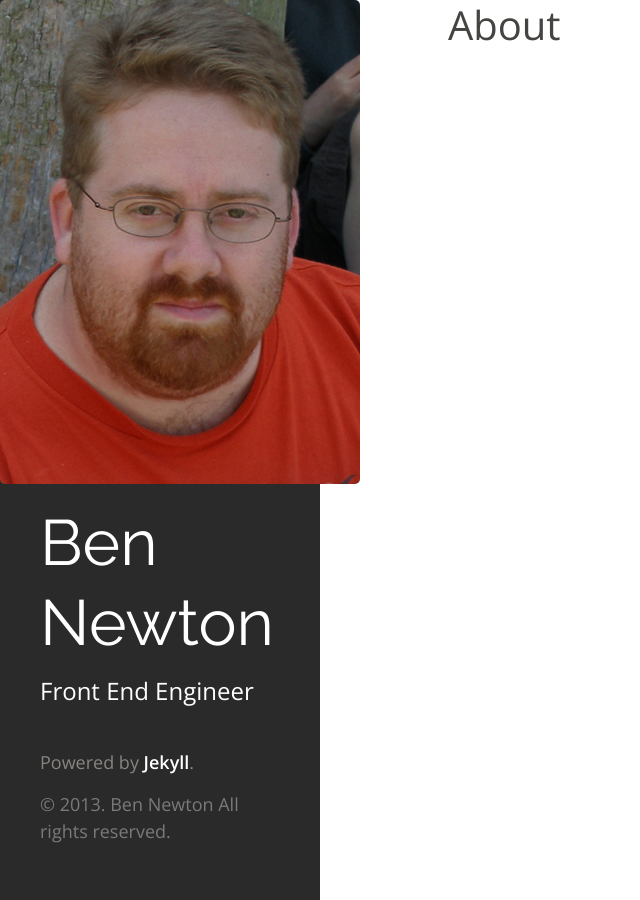
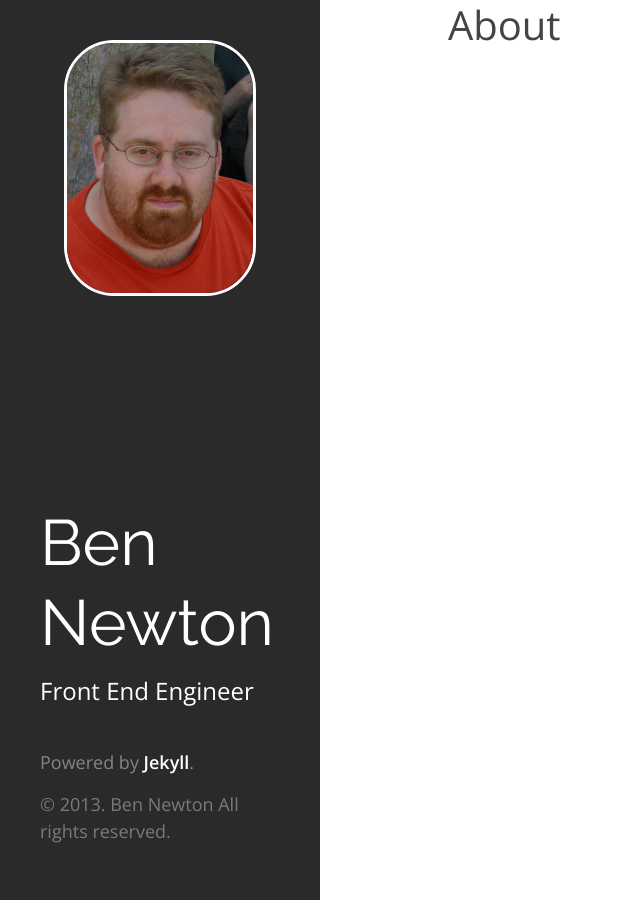
Before and after one commit to bennewton999/bennewton999.github.io, a Jekyll site: the page built from about.html, in a window 1280 px wide. Shown: the whole page, without its empty margins (0-640 px from the left). Built offline with Jekyll 4.4.1, drawn with Linux system fonts in a browser that asks for light colours; Markdown is read by kramdown in place of the engine named in the settings.

Commit message:
styled image of me

```diff
--- a/public/css/hyde.css
+++ b/public/css/hyde.css
@@ -195,6 +195,12 @@ a:hover {
 .masthead-inner {
   padding: 20px;
 }
+.masthead img.me {
+  width: 60%;
+  margin: 40px auto;
+  border: 3px solid #fff;
+  border-radius: 50px;
+}
 .masthead h1 {
   margin-top: 0;
   font-family: "Raleway";
```
